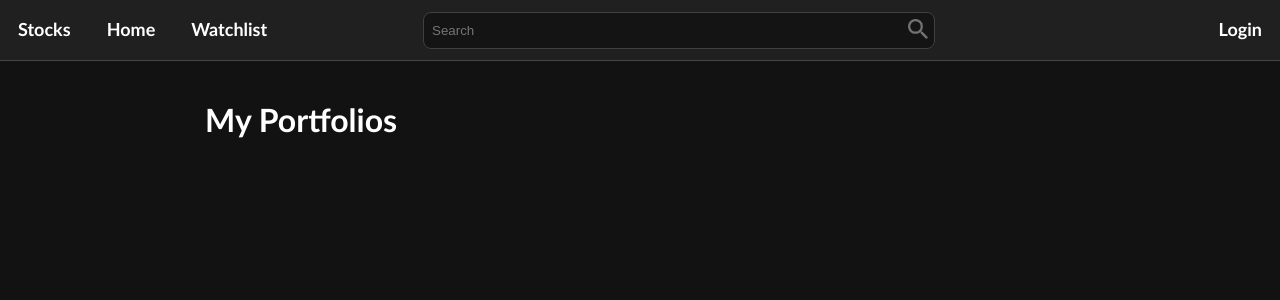
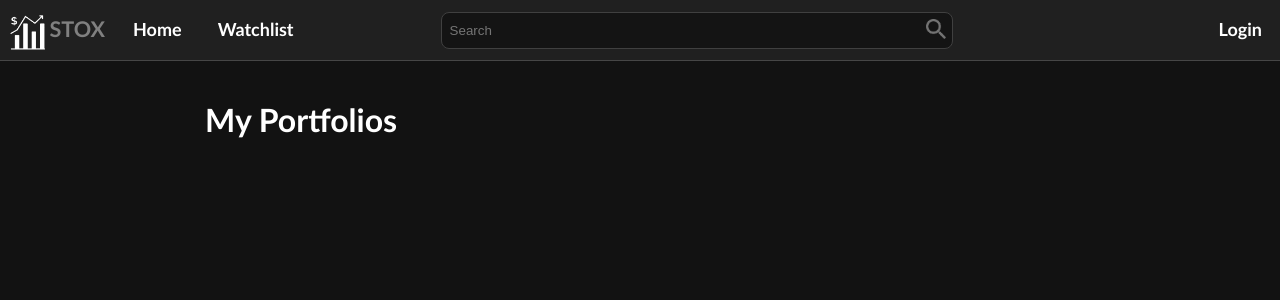
Before and after one commit to jeevankumar99/project_resurrect, a Django app: page /my_portfolio in a window 1280 px wide. Shown: the top 300 px of the page. Run offline with Django 3.2, Linux system fonts and the light colour scheme; data comes from the database, SQL or seed files in the repository; data that the repository does not hold is empty; some libraries are stand-ins or nearby versions.

Commit message:
stock logo, investment added. All pages done!

```diff
--- a/stock/models.py
+++ b/stock/models.py
@@ -5,7 +5,7 @@ class User(AbstractUser):
     balance = models.DecimalField(decimal_places=2, default=25000, max_digits=20)
     profits = models.DecimalField(decimal_places=2, max_digits=20, default=0)
     losses = models.DecimalField(decimal_places=2, max_digits=20, default=0)
-    total_spent = models.DecimalField(decimal_places=2, max_digits=20, default=0)
+    total_investment = models.DecimalField(decimal_places=2, max_digits=20, default=0)
 
     def serialize(self):
         return {
@@ -13,7 +13,7 @@ class User(AbstractUser):
             'balance': self.balance,
             'profits': self.profits,
             'losses': self.losses,
-            'total_spent': self.total_spent
+            'total_investment': self.total_investment
         }
 
 class Portfolio(models.Model):
--- a/stock/static/stock/components.js
+++ b/stock/static/stock/components.js
@@ -2,6 +2,7 @@ const profileIcon = "/static/stock/images/profile-icon.png";
 const searchIcon = "/static/stock/images/search-icon2.png";
 const settingsIcon = "/static/stock/images/settings-icon.png"
 const watchlistIcon = "/static/stock/images/watchlist-icon.png";
+const stockIcon = "/static/stock/images/stock-icon.png";
 const API_KEY = "906765926amshebc39f8abc4333cp190d7bjsnee05cad1a6d0";
 
 
@@ -535,8 +536,8 @@ class PopularStockData extends React.Component {
 			marketChange: this.props.stock.regularMarketChange.toFixed(2),
 			marketChangePercent: this.props.stock.regularMarketChangePercent.toFixed(2),
 			marketOpen: this.props.stock.regularMarketOpen,
-			dayHigh: this.props.stock.regularMarketDayHigh,
-			dayLow: this.props.stock.regularMarketDayLow,
+			dayHigh: this.props.stock.regularMarketDayHigh.toFixed(2),
+			dayLow: this.props.stock.regularMarketDayLow.toFixed(2),
 			previousClose: this.props.stock.regularMarketPreviousClose,
 			isWatchlistPage: this.props.stock.isWatchlistPage,
 			watchlistButtonText: null,
@@ -1037,6 +1038,7 @@ class ProfileInfo extends React.Component {
 			highestSpentStock: this.props.userInfo.highestSpentStock,
 			highestShares: this.props.userInfo.highestShares,
 			highestSharesStock: this.props.userInfo.highestSharesStock,
+			totalInvestment: this.props.userInfo.totalInvestment,
 			profilePicture: profileIcon
 
 		}
@@ -1101,7 +1103,7 @@ class ProfileInfo extends React.Component {
 						<font className='user-info-large'>
 							{this.state.portfoliosOwned}
 						</font>
-						<div className='user-info-small'>Portfolios Owned</div>
+						<div className='user-info-small'>Stocks Owned</div>
 					</div>
 					<div className='user-stats-grid' id="user-shares-owned">
 						<font className='user-info-large'>
@@ -1129,6 +1131,12 @@ class ProfileInfo extends React.Component {
 						<font className='user-info-large'>
 							{this.state.highestShares}
 						</font>
+					</div>
+					<div className='user-stats-grid' id="user-highest-shares">
+						<font className='user-info-large'>
+							$ {this.state.totalInvestment}
+						</font>
+						<div className='user-info-small'>Total Investment</div>
 					</div>
 				</div>
 			</div>
--- a/stock/static/stock/styles.css
+++ b/stock/static/stock/styles.css
@@ -27,7 +27,7 @@ body {
     z-index: 10;
 }
 
-.top-bar-link {
+.top-bar-link, #brand-title {
     display: inline;
     padding: 8px;
     vertical-align: middle;
@@ -37,14 +37,35 @@ body {
     text-decoration: none;
 }
 
+#brand-title {
+    padding: 0px;
+    padding-top: 2px;
+    align-items: center;
+    vertical-align: middle;
+}
+
 .top-bar-link:not(#top-bar-search):hover {
     background-color: rgb(60, 60, 60);
     border-radius: 20px;
     cursor: pointer;
 }
 
+
+
 #top-bar-login, #top-bar-portfolio {
     margin-left: auto;
+}
+
+#stock-icon {
+    width: 35px;
+    vertical-align: middle;
+}
+
+.brand-title-div {
+    display: inline-block;
+    color: gray;
+    padding-top: 4px;
+    font-size: larger;
 }
 
 
--- a/stock/templates/stock/layout.html
+++ b/stock/templates/stock/layout.html
@@ -15,7 +15,10 @@
     </head>
     <body>
         <div id="top-nav-bar">
-            <div class="top-bar-link" id="brand-title">Stocks</div>
+            <div  id="brand-title">
+                <img id="stock-icon" src="{% static '/stock/images/stock-icon.png' %}"/>
+                <div class='brand-title-div'> STOX</div>
+            </div>
             <a class="top-bar-link" id="top-bar-home" href="{% url 'index' %}">Home</a>
             <a class="top-bar-link" id="top-bar-watchlist" href="{% url 'my_watchlist' %}">Watchlist</a>
             <div id="top-bar-search-div">
--- a/stock/views.py
+++ b/stock/views.py
@@ -84,7 +84,8 @@ def get_user_stats(request):
             'highestSpent': highest_spent[0],
             'highestSpentStock': highest_spent[1],
             'highestShares': highest_shares[0],
-            'highestSharesStock': highest_shares[1]
+            'highestSharesStock': highest_shares[1],
+            'totalInvestment': user.total_investment
         }
         return JsonResponse({**user.serialize(), **portfolio_info}, safe=False)
     else:
@@ -157,6 +158,8 @@ def purchase_stock(request):
         long_name = data.get('longName')
         user = User.objects.get(username=request.user)
         user.balance = balance
+        current_investment = float(user.total_investment)
+        user.total_investment = current_investment + total
         user.save()
         Transaction.objects.create(
             user=user,
@@ -257,7 +260,9 @@ def sell_stocks(request):
 
         # Credit the funds to his account
         current_balance = float(user.balance)
+        current_investment = float(user.total_investment)
         user.balance = current_balance + total_credit
+        user.total_investment = current_investment - total_credit
         if net_profit_loss > 0:
             current_profits = float(user.profits)
             user.profits =  current_profits + net_profit_loss
```
Also changed, not shown: db.sqlite3, stock/migrations/0013_auto_20210111_1309.py (added), stock/static/stock/images/stock-icon.png (added), stock/static/stock/images/stock-icon.webp (added), stock/static/stock/images/stock-icon1.png (added).
